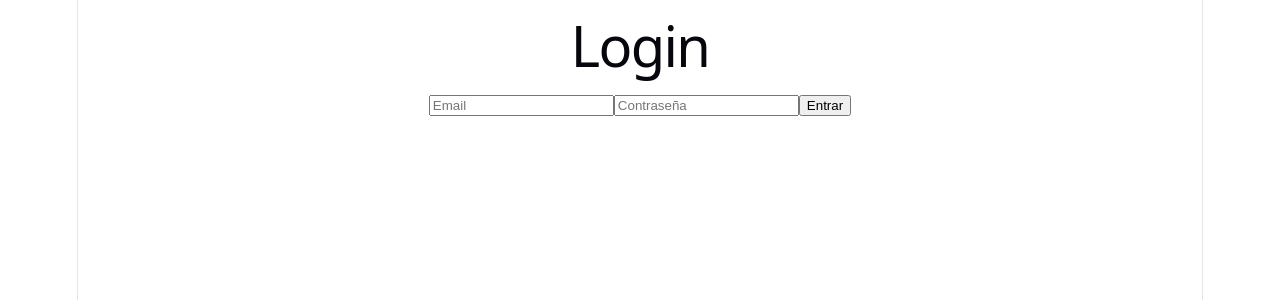
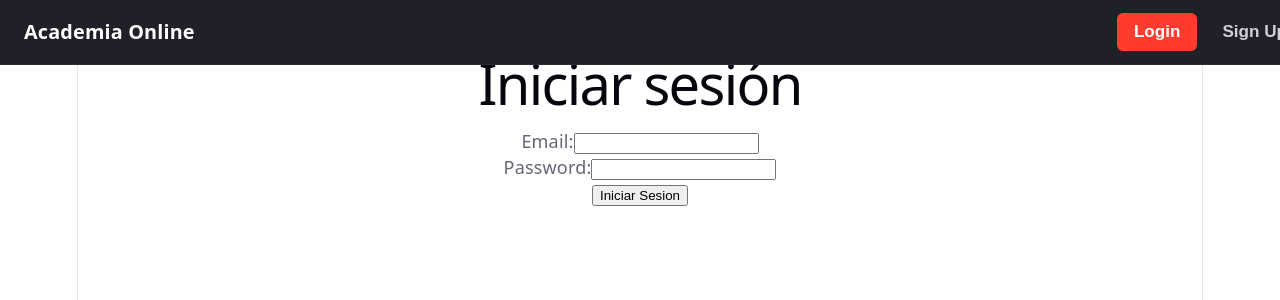
Before and after one commit to vlnreyna/Academia-Online, a React (Vite) app in the folder cliente/: page /login in a window 1280 px wide. Shown: the top 300 px of the page. Built offline with nearby package versions, Linux system fonts and the light colour scheme; no server answers.

Commit message:
LoginyCrearCuenta

```diff
--- a/cliente/src/App.jsx
+++ b/cliente/src/App.jsx
@@ -1,12 +1,28 @@
-import { useState } from 'react'
-import heroImg from './assets/hero.png'
-import reactLogo from './assets/react.svg'
-import viteLogo from './assets/vite.svg'
-import Login from './Login'
-import './App.css'
+import { useState } from 'react';
+import reactLogo from './assets/react.svg';
+import './App.css';
+import Login from './Login';
+import SingUp from './SingUp';
+import Navbar from './Navbar';
 
 function App() {
-  return <Login />
+
+  const [vista, setVista] = useState('login')
+
+  return (
+      <div className='App'>
+        <Navbar vista={vista} setVista={setVista} />
+        <main className='App-main'>
+          <div className='card'>
+            <img src={reactLogo} className='App-logo' alt="logo"/>
+            <h1 className='card-title'>
+              {vista === 'login' ? 'Iniciar sesión' : 'Crear cuenta'}
+            </h1>
+            {vista === 'login' ? <Login/> : <SingUp/>}
+          </div>
+        </main>
+      </div>
+  );
 }
 
-export default App
+export default App;
--- a/cliente/src/Login.jsx
+++ b/cliente/src/Login.jsx
@@ -1,53 +1,51 @@
-import { useState } from 'react'
+import React, {useState} from 'react'
 
-const API = import.meta.env.VITE_API_URL
+export default function Login() {
 
-function Login() {
+    //Creo una propiedad que va a estar asociado el cambio de estado
+    //const [text, setText] = useState('')
+
+
+    //Creo la propiedad Email
     const [email, setEmail] = useState('')
+
     const [password, setPassword] = useState('')
-    const [mensaje, setMensaje] = useState('')
 
-    const enviar = async (e) => {
-        e.preventDefault()
+    const [updated, setUpdated] = useState('')
 
-        const rpta = await fetch(API, {
-            method: 'POST',
-            headers: { 'Content-Type': 'application/json' },
-            body: JSON.stringify({ email, password }),
-        })
+    // Va a llamar a la actualizacion de estado
+    // Con lo que tenga el Event, el Target y en Value
+    /*const textOnChange = (event) => {
+        setText(event.target.value)
+    }*/
 
-        const datos = await rpta.json()
 
-        if (rpta.ok) {
-            setMensaje('Bienvenido ' + datos.usuario.nombre)
-        } else {
-            setMensaje(datos.mensaje)
-        }
+    //Aqui va a llamar al Email
+    const emailOnChange = (event) =>{
+        setEmail(event.target.value)
     }
 
-    return (
-        <form onSubmit={enviar}>
-            <h1>Login</h1>
+    //Aqui voy a llamar a PassWord
+    const passwordOnChange = (event) => {
+        setPassword(event.target.value)
+    }
 
-            <input
-                type="email"
-                placeholder="Email"
-                value={email}
-                onChange={(e) => setEmail(e.target.value)}
-            />
+    const buttonOnClick = (event) =>{
+        event.preventDefault()
+        setUpdated(email)
+    }
+  return (
+    <from>
+        <div>
+            <label htmlFor="email">Email:</label>
+            <input type='email' value={email} onChange={emailOnChange}/>
+        </div>
 
-            <input
-                type="password"
-                placeholder="Contraseña"
-                value={password}
-                onChange={(e) => setPassword(e.target.value)}
-            />
-
-            <button type="submit">Entrar</button>
-
-            <p>{mensaje}</p>
-        </form>
+        <div>
+            <label htmlFor="password">Password:</label>
+            <input type='password' value={password} onChange={passwordOnChange} />
+        </div>
+        <button onClick={buttonOnClick}>Iniciar Sesion</button>
+    </from>
   )
 }
-
-export default Login
--- /dev/null
+++ b/cliente/src/Navbar.css
@@ -0,0 +1,46 @@
+.navbar {
+  position: fixed;
+  top: 0;
+  left: 0;
+  width: 100%;
+  height: 64px;
+  display: flex;
+  align-items: center;
+  justify-content: space-between;
+  padding: 0 24px;
+  background: #1f2028;
+  border-bottom: 1px solid #2c2d36;
+  z-index: 10;
+}
+
+.navbar-brand {
+  font-weight: 700;
+  font-size: 1.1rem;
+  color: #fff;
+}
+
+.navbar-links {
+  display: flex;
+  gap: 8px;
+}
+
+.navbar-link {
+  padding: 8px 16px;
+  font-size: 0.95rem;
+  font-weight: 600;
+  color: #cfcfd6;
+  background: transparent;
+  border: 1px solid transparent;
+  border-radius: 6px;
+  cursor: pointer;
+}
+
+.navbar-link:hover {
+  color: #fff;
+  background: #2a2b34;
+}
+
+.navbar-link.activo {
+  color: #fff;
+  background: #ff3c2e;
+}
--- /dev/null
+++ b/cliente/src/Navbar.jsx
@@ -0,0 +1,24 @@
+//AQUI ES DONDE SE ENLAZAN LAS COSAS
+import './Navbar.css'
+
+export default function Navbar({ vista, setVista }) {
+  return (
+    <nav className='navbar'>
+      <span className='navbar-brand'>Academia Online</span>
+      <div className='navbar-links'>
+        <button
+          className={vista === 'login' ? 'navbar-link activo' : 'navbar-link'}
+          onClick={() => setVista('login')}
+        >
+          Login
+        </button>
+        <button
+          className={vista === 'signup' ? 'navbar-link activo' : 'navbar-link'}
+          onClick={() => setVista('signup')}
+        >
+          Sign Up
+        </button>
+      </div>
+    </nav>
+  )
+}
--- /dev/null
+++ b/cliente/src/SingUp.css
@@ -0,0 +1,23 @@
+.singup {
+  position: fixed;
+  top: 0;
+  left: 0;
+  width: 100%;
+  display: flex;
+  justify-content: flex-end;
+  padding: 12px 24px;
+  box-sizing: border-box;
+}
+
+.singup-link {
+  background: #ff3c2e;
+  color: white;
+  padding: 8px 16px;
+  text-decoration: none;
+  font-weight: 600;
+  border-radius: 4px;
+}
+
+.singup-link:hover {
+  background: #e02a1d;
+}
--- /dev/null
+++ b/cliente/src/SingUp.jsx
@@ -0,0 +1,63 @@
+import { useState } from 'react';
+import './SingUp.css';
+
+export default function SingUp(){
+
+    const [email, setEmail] = useState('')
+    const [password, setPassword] = useState('')
+    const [phone, setPhone] = useState('')
+    const [street, setStreet] = useState('')
+    const [dni, setDni] = useState('')
+
+    const emailOnChange = (event) => {
+        setEmail(event.target.value)
+    }
+
+    const passwordOnChange = (event) => {
+        setPassword(event.target.value)
+    }
+
+    const phoneOnChange = (event) => {
+        setPhone(event.target.value)
+    }
+
+    const streetOnChange = (event) => {
+        setStreet(event.target.value)
+    }
+
+    const dniOnChange = (event) => {
+        setDni(event.target.value)
+    }
+
+    const buttonOnClick = (event) =>{
+        event.preventDefault()
+        setUpdated(email)
+    }
+
+    return(
+        <form>
+            <div>
+                <label htmlFor="email">Email:</label>
+                <input id="email" type='email' value={email} onChange={emailOnChange}/>
+            </div>
+            <div>
+                <label htmlFor="password">Password:</label>
+                <input id="password" type='password' value={password} onChange={passwordOnChange}/>
+            </div>
+            <div>
+                <label htmlFor='phone'>Phone:</label>
+                <input id="phone" type='tel' value={phone} onChange={phoneOnChange}/>
+            </div>
+            <div>
+                <label htmlFor='street'>Street:</label>
+                <input id="street" type='text' value={street} onChange={streetOnChange}/>
+            </div>
+            <div>
+                <label htmlFor='dni'>DNI:</label>
+                <input id="dni" type='text' value={dni} onChange={dniOnChange}/>
+            </div>
+
+            <button onClick={buttonOnClick}>Crear Cuenta</button>
+        </form>
+    )
+}
```
